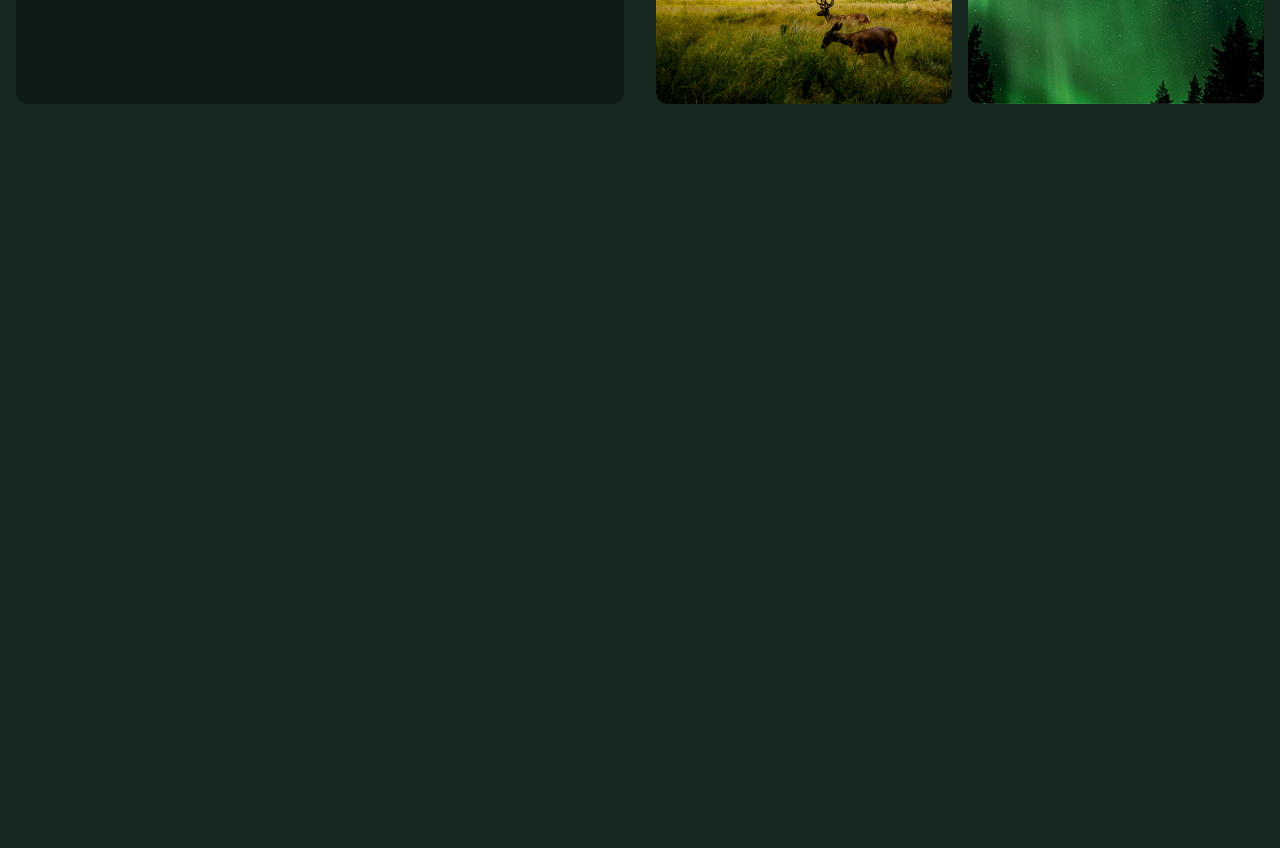
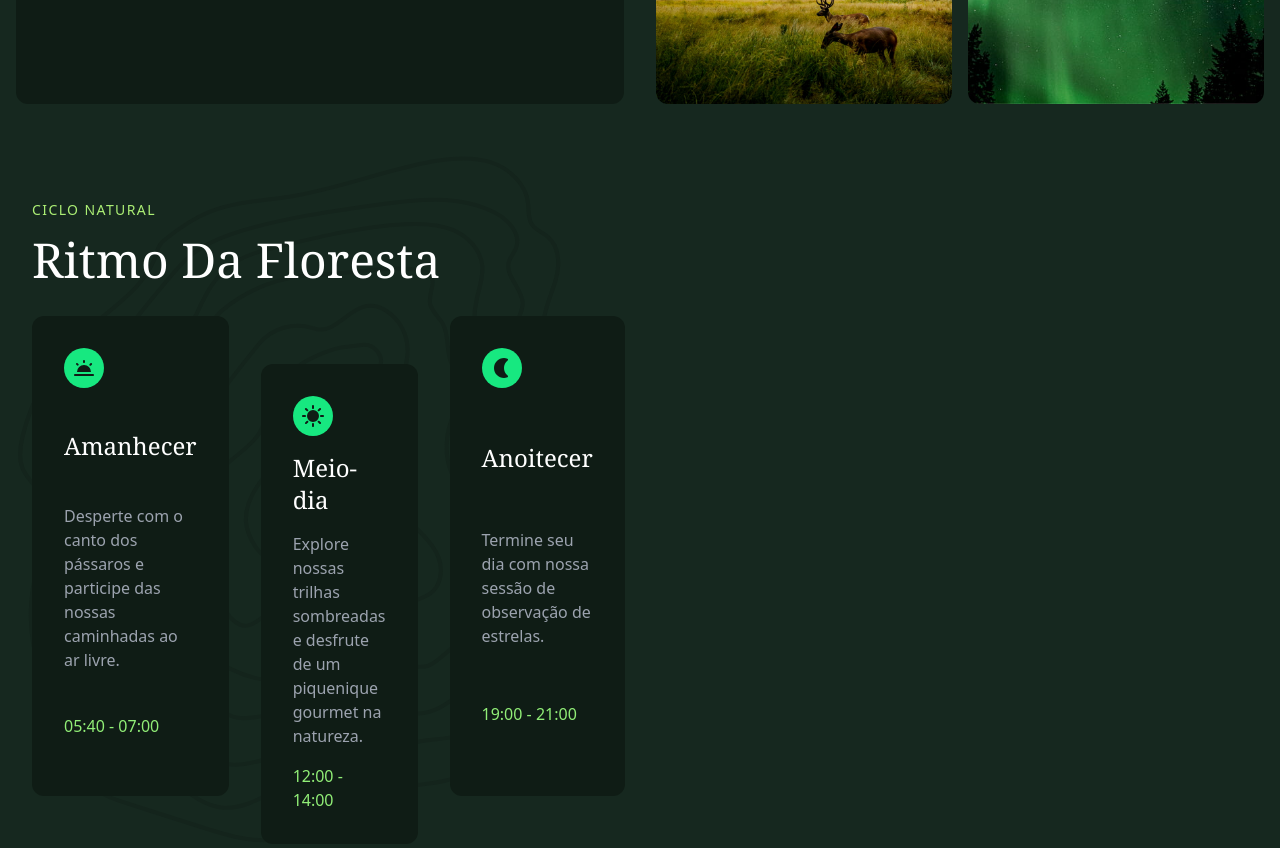
Before and after one commit to matheustorresdev97/forest, a website: page src/index.html in a window 1280 px wide. Shown: the part 2780-3628 px from the top of the page. Before the commit the page ends 3268 px from the top, so only its background shows below. Drawn offline with Linux system fonts and the light colour scheme.

Commit message:
section ciclo

```diff
--- a/src/index.html
+++ b/src/index.html
@@ -333,5 +333,64 @@
           </div>
         </div>
 
+            <section
+        class="container bg-[url('./img/padrao.svg')] bg-contain bg-center bg-no-repeat mb-12 sm:mb-16 sm:py-16"
+      >
+        <p class="mb-4 text-verde-200 uppercase tracking-widest text-sm">
+          Ciclo Natural
+        </p>
+        <h2
+          class="mb-8 font-serif capitalize text-balance text-white text-4xl sm:text-4xl lg:text-5xl"
+        >
+          Ritmo da Floresta
+        </h2>
+
+        <div class="flex flex-col gap-4 sm:flex-row sm:gap-8">
+          <div
+            class="grid flex-1 gap-4 bg-verde-900 p-6 sm:p-8 rounded-xl transition-transform sm:hover:translate-y-2"
+          >
+            <div
+              class="bg-verde-400 rounded-full size-10 flex items-center justify-center"
+            >
+              <img src="./img/manha.svg" alt="" />
+            </div>
+            <h3 class="font-serif text-2xl text-white">Amanhecer</h3>
+            <p class="text-gray-400">
+              Desperte com o canto dos pássaros e participe das nossas caminhadas
+              ao ar livre.
+            </p>
+            <span class="text-verde-300">05:40 - 07:00</span>
+          </div>
+          <div
+            class="grid flex-1 gap-4 bg-verde-900 p-6 sm:p-8 rounded-xl transition-transform sm:translate-y-12 sm:hover:translate-y-10"
+          >
+            <div
+              class="bg-verde-400 rounded-full size-10 flex items-center justify-center"
+            >
+              <img src="./img/dia.svg" alt="" />
+            </div>
+            <h3 class="font-serif text-2xl text-white">Meio-dia</h3>
+            <p class="text-gray-400">
+              Explore nossas trilhas sombreadas e desfrute de um piquenique
+              gourmet na natureza.
+            </p>
+            <span class="text-verde-300">12:00 - 14:00</span>
+          </div>
+          <div
+            class="grid flex-1 gap-4 bg-verde-900 p-6 sm:p-8 rounded-xl transition-transform sm:hover:translate-y-2"
+          >
+            <div
+              class="bg-verde-400 rounded-full size-10 flex items-center justify-center"
+            >
+              <img src="./img/noite.svg" alt="" />
+            </div>
+            <h3 class="font-serif text-2xl text-white">Anoitecer</h3>
+            <p class="text-gray-400">
+              Termine seu dia com nossa sessão de observação de estrelas.
+            </p>
+            <span class="text-verde-300">19:00 - 21:00</span>
+          </div>
+        </div>
+      </section>
   </body>
 </html>
```
Also changed, not shown: src/output.css.
